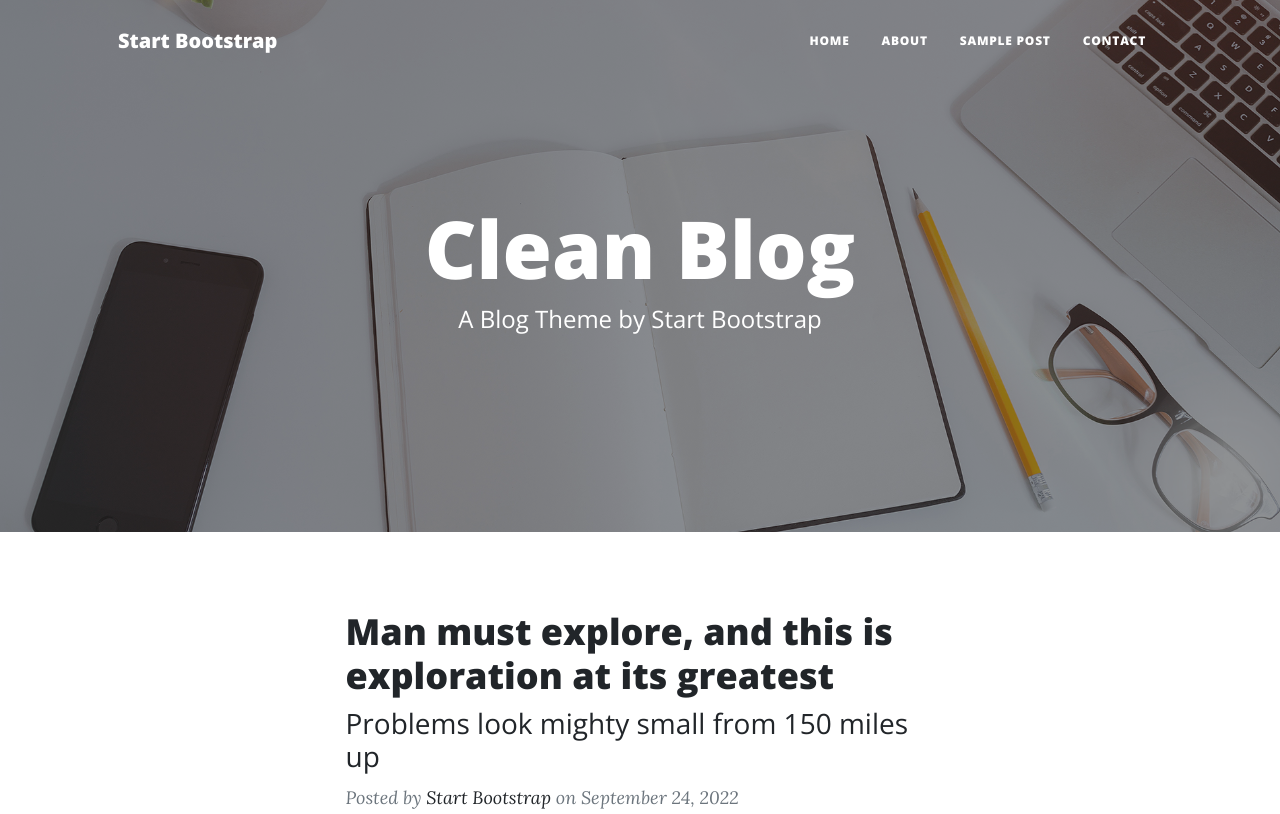
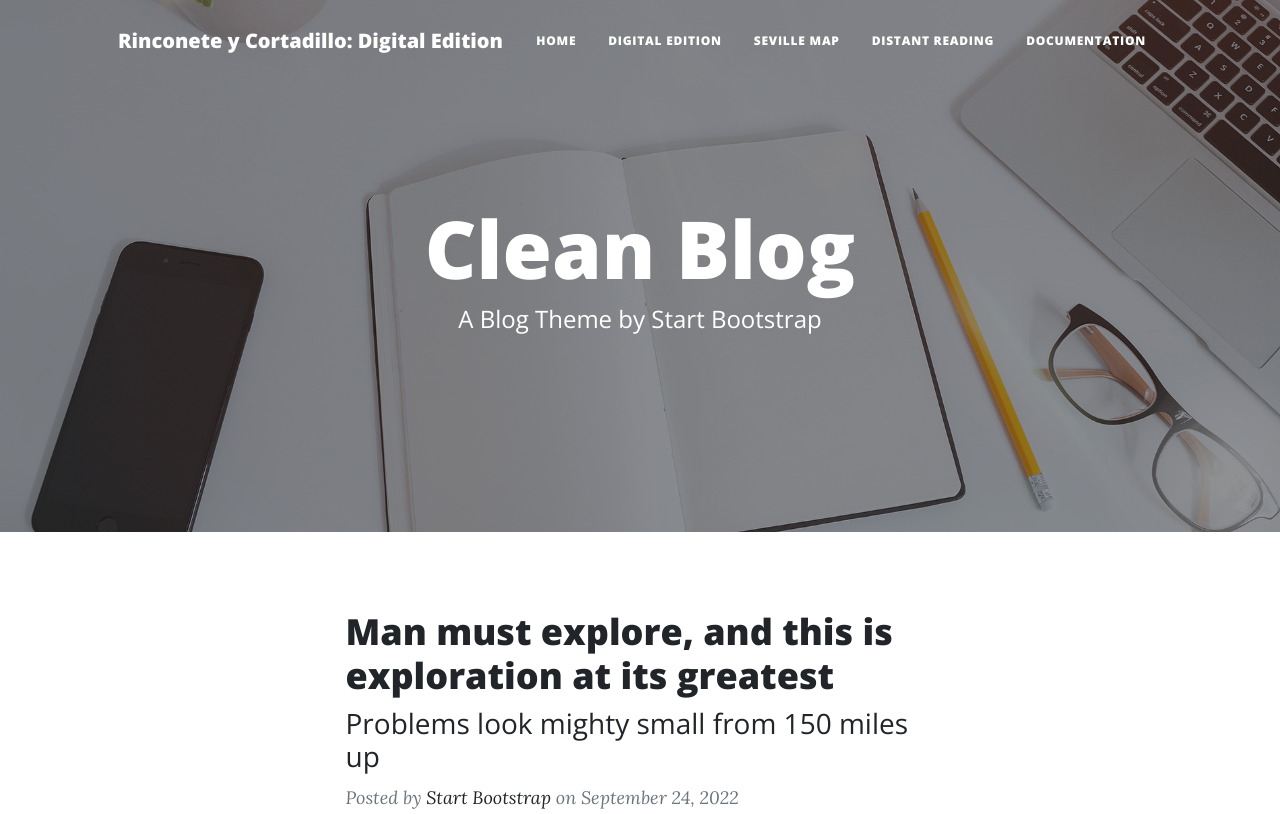
Before and after one commit to RinconeteyCortadillo/home, a website: page dist/index.html in a window 1280 px wide. Shown: the top 814 px of the page. Drawn offline with nearby package versions, Linux system fonts and the light colour scheme.

Commit message:
Navbar edits

```diff
--- a/dist/index.html
+++ b/dist/index.html
@@ -19,7 +19,7 @@
         <!-- Navigation-->
         <nav class="navbar navbar-expand-lg navbar-light" id="mainNav">
             <div class="container px-4 px-lg-5">
-                <a class="navbar-brand" href="index.html">Start Bootstrap</a>
+                <a class="navbar-brand" href="index.html">Rinconete y Cortadillo: Digital Edition</a>
                 <button class="navbar-toggler" type="button" data-bs-toggle="collapse" data-bs-target="#navbarResponsive" aria-controls="navbarResponsive" aria-expanded="false" aria-label="Toggle navigation">
                     Menu
                     <i class="fas fa-bars"></i>
@@ -27,9 +27,10 @@
                 <div class="collapse navbar-collapse" id="navbarResponsive">
                     <ul class="navbar-nav ms-auto py-4 py-lg-0">
                         <li class="nav-item"><a class="nav-link px-lg-3 py-3 py-lg-4" href="index.html">Home</a></li>
-                        <li class="nav-item"><a class="nav-link px-lg-3 py-3 py-lg-4" href="about.html">About</a></li>
-                        <li class="nav-item"><a class="nav-link px-lg-3 py-3 py-lg-4" href="post.html">Sample Post</a></li>
-                        <li class="nav-item"><a class="nav-link px-lg-3 py-3 py-lg-4" href="contact.html">Contact</a></li>
+                        <li class="nav-item"><a class="nav-link px-lg-3 py-3 py-lg-4" href="about.html">Digital Edition</a></li>
+                        <li class="nav-item"><a class="nav-link px-lg-3 py-3 py-lg-4" href="post.html">Seville Map</a></li>
+                        <li class="nav-item"><a class="nav-link px-lg-3 py-3 py-lg-4" href="contact.html">Distant Reading</a></li>
+                        <li class="nav-item"><a class="nav-link px-lg-3 py-3 py-lg-4" href=#>Documentation</a></li>
                     </ul>
                 </div>
             </div>
```
